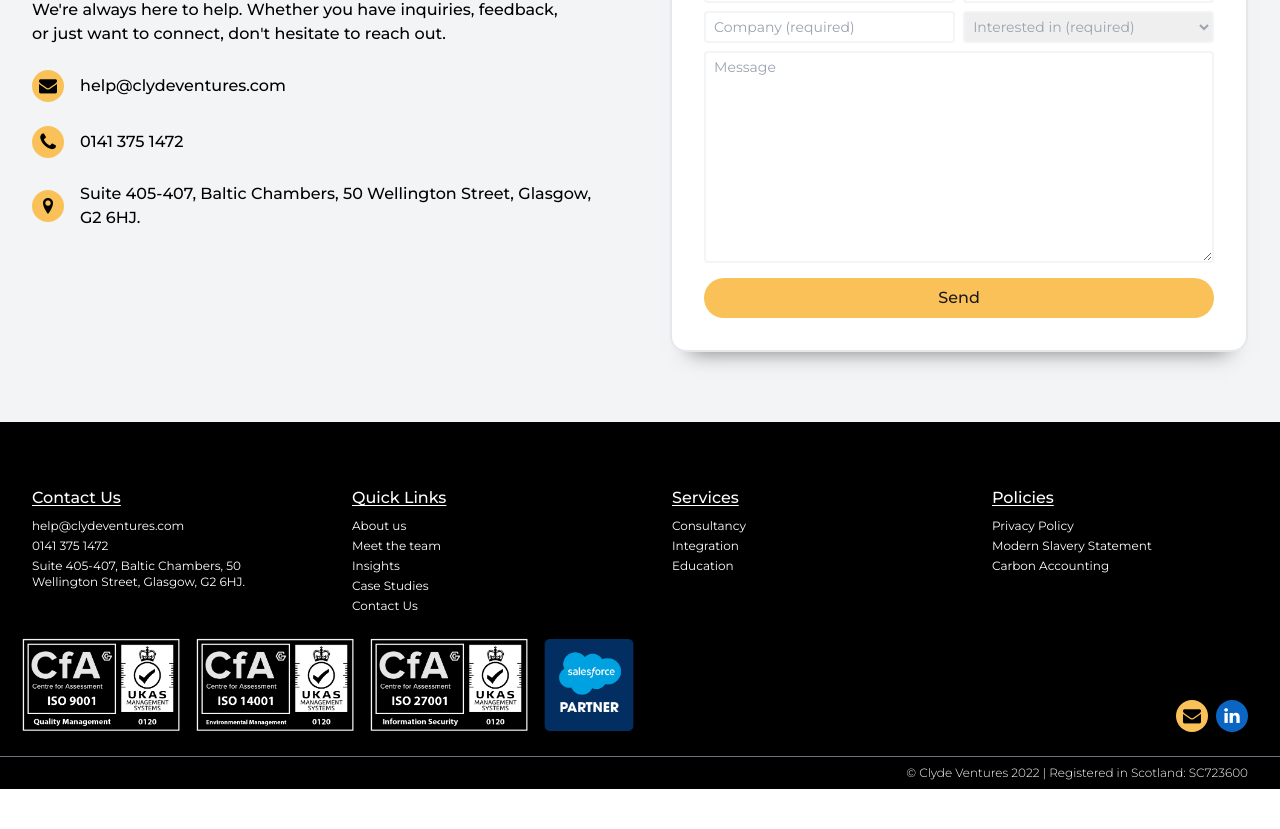
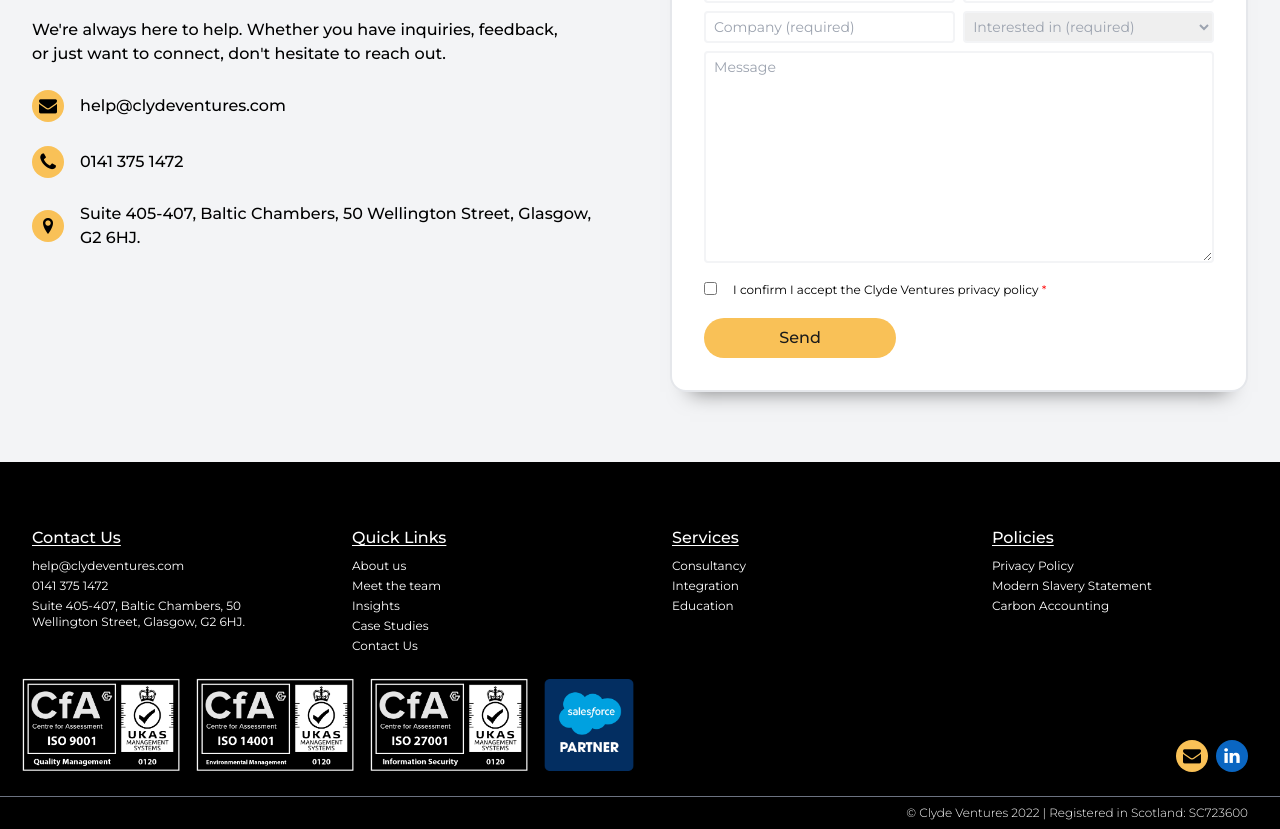
Before and after one commit to luke-meadows/clyde-ventures-2024, a Next.js app: page / in a window 1280 px wide. Shown: the part 3805-4634 px from the top of the page. Before the commit the page ends 4594 px from the top, so only its background shows below. Built offline with nearby package versions, Linux system fonts and the light colour scheme.

Commit message:
privacy form

```diff
--- a/components/contact/ContactForm.js
+++ b/components/contact/ContactForm.js
@@ -70,8 +70,23 @@ export default function ContactForm() {
             rows="10"
             placeholder="Message"
           ></textarea>
+          <div className="flex items-center gap-4 py-2">
+            <div className="checkbox-container">
+              <input type="checkbox" className="checkbox" />
+            </div>
+            <p className="text-xs font-normal">
+              I confirm I accept the Clyde Ventures{' '}
+              <a
+                href="https://www.clydeventures.com/privacy-policy"
+                target="blank"
+              >
+                privacy policy
+              </a>{' '}
+              <span style={{ color: 'red' }}>*</span>
+            </p>
+          </div>
         </div>
-        <button className="button">Send</button>
+        <button className="button max-w-48">Send</button>
       </form>
     </div>
   );
```
